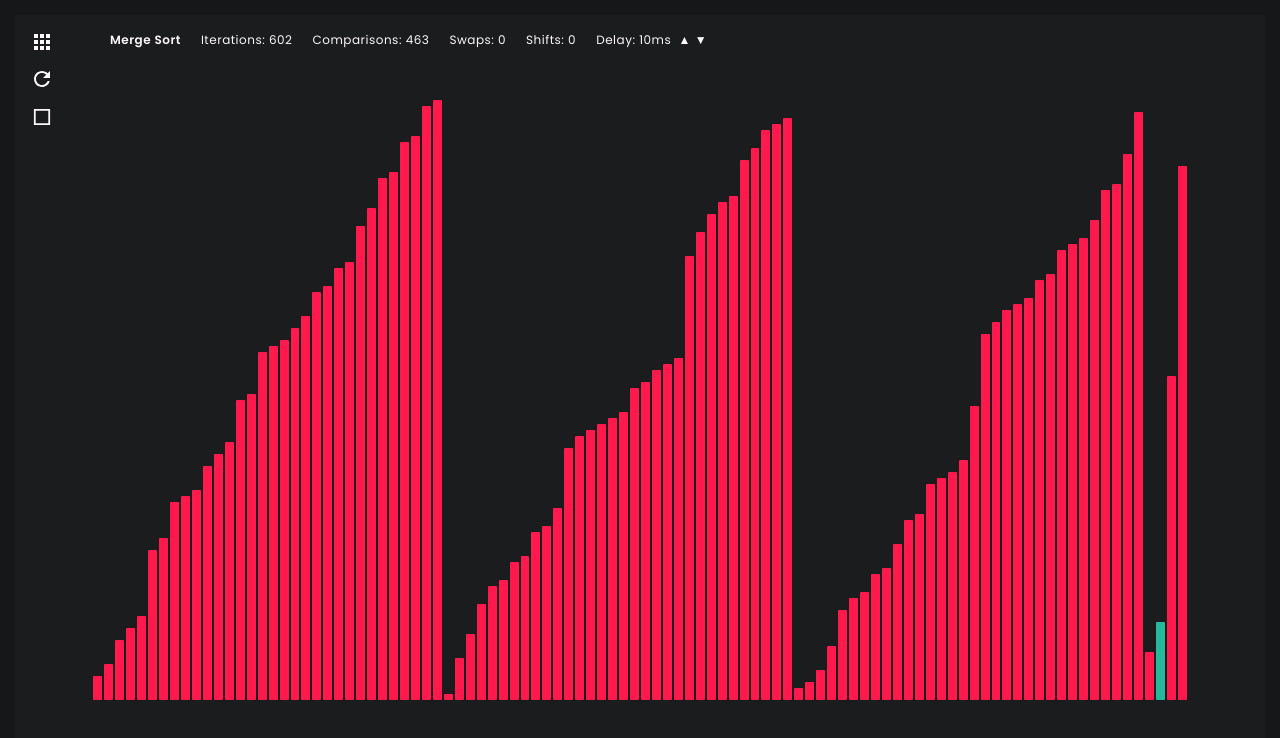
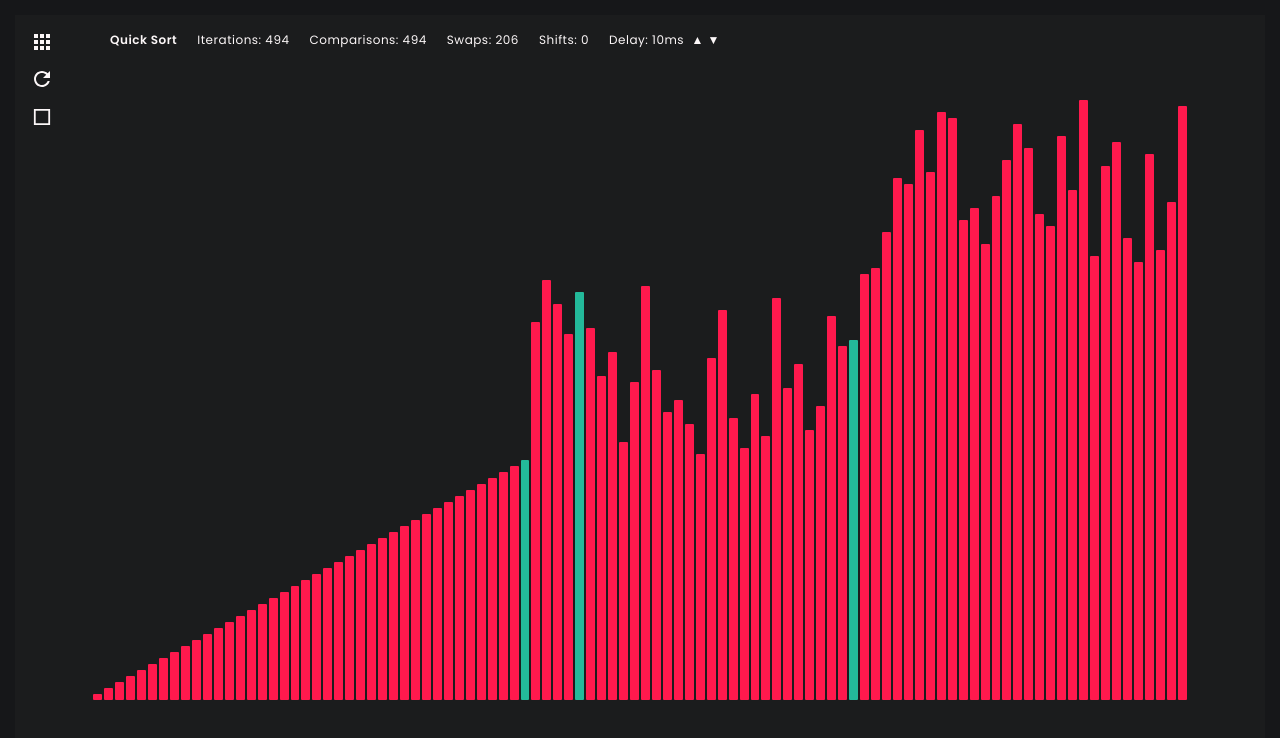
Before and after one commit to darshandesai1095/algorithm-visualizer, a React (Create React App) app: page / in a window 1280 px wide. Shown: the top 738 px of the page. Built offline with nearby package versions, Linux system fonts and the light colour scheme.

Commit message:
random sorting algorithm on load/refresh

```diff
--- a/src/features/algorithm/algorithmSlice.js
+++ b/src/features/algorithm/algorithmSlice.js
@@ -1,7 +1,13 @@
 import { createSlice } from '@reduxjs/toolkit'
 
+const randomNumber = Math.floor(Math.random()*8)
+const sortingAlgorithms = [
+  "Bubble Sort", "Cocktail Sort", "Heap Sort", "Insertion Sort",
+  "Merge Sort", "Shell Sort", "Selection Sort", "Quick Sort"
+]
+
 const initialState = {
-    value: "Merge Sort"
+    value: sortingAlgorithms[randomNumber]
 }
 
 export const algorithmSlice = createSlice({
```
